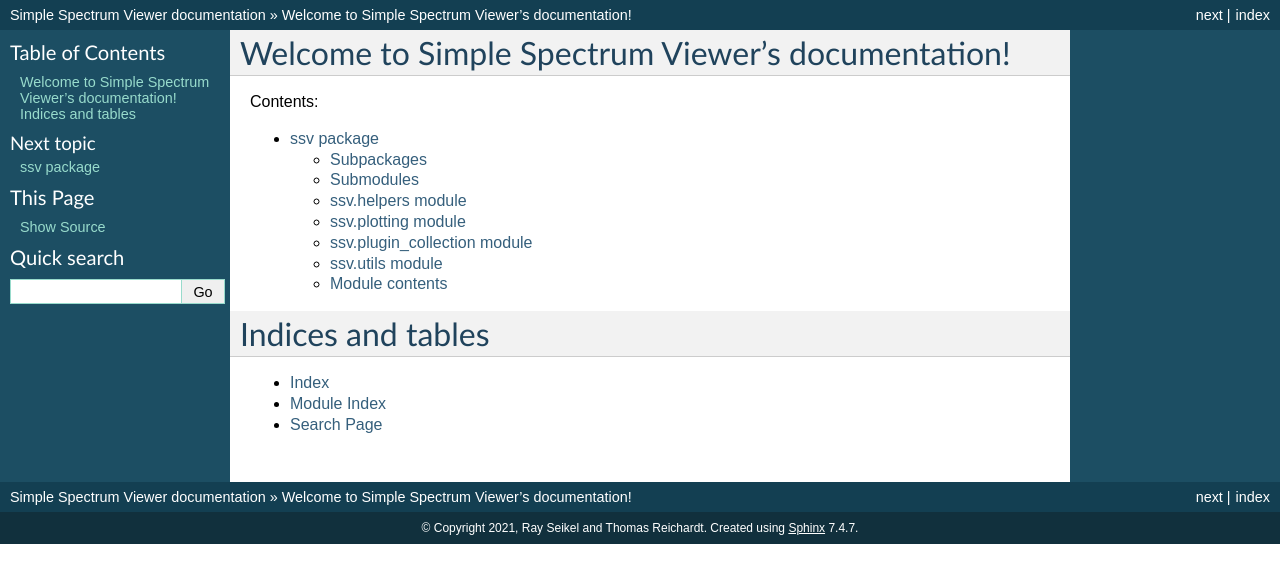
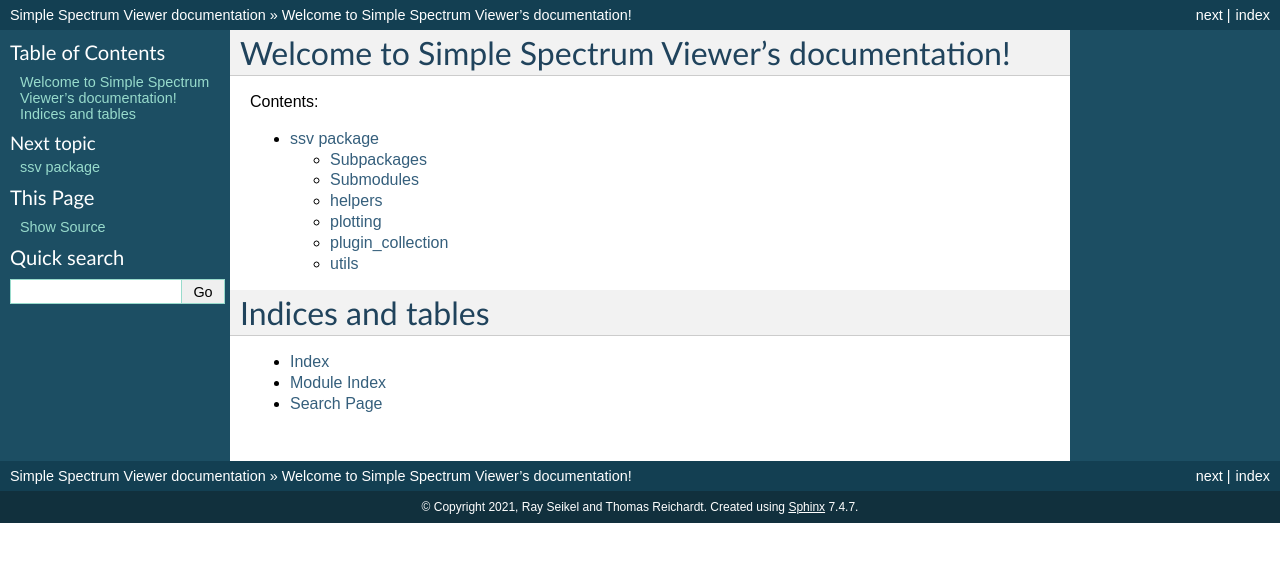
Before and after one commit to ADACS-Australia/ssv-py, a Sphinx documentation site: the page built from docs/source/index.rst, in a window 1280 px wide. Shown: the top 583 px of the page. Built offline with Sphinx 7.4.7, drawn with Linux system fonts in a browser that asks for light colours.

Commit message:
Hopefully fixing Read The Docs

```diff
--- a/docs/source/conf.py
+++ b/docs/source/conf.py
@@ -52,3 +52,5 @@
 # relative to this directory. They are copied after the builtin static files,
 # so a file named "default.css" will overwrite the builtin "default.css".
 html_static_path = ['_static']
+
+autodoc_mock_imports = ['dc_loaders']
--- a/docs/source/ssv.rst
+++ b/docs/source/ssv.rst
@@ -12,7 +12,7 @@
 Submodules
 ----------
 
-ssv.helpers module
+helpers
 ------------------
 
 .. automodule:: ssv.helpers
@@ -21,7 +21,7 @@
    :show-inheritance:
 
 
-ssv.plotting module
+plotting
 -------------------
 
 .. automodule:: ssv.plotting
@@ -29,7 +29,7 @@
    :undoc-members:
    :show-inheritance:
 
-ssv.plugin\_collection module
+plugin\_collection
 -----------------------------
 
 .. automodule:: ssv.plugin_collection
@@ -37,18 +37,10 @@
    :undoc-members:
    :show-inheritance:
 
-ssv.utils module
+utils
 ----------------
 
 .. automodule:: ssv.utils
    :members:
    :undoc-members:
    :show-inheritance:
-
-Module contents
----------------
-
-.. automodule:: ssv
-   :members:
-   :undoc-members:
-   :show-inheritance:
```
Also changed, not shown: docs/requirements.txt (added, +112 -0 lines), readthedocs.yaml (added, +16 -0 lines), 9 other files.
